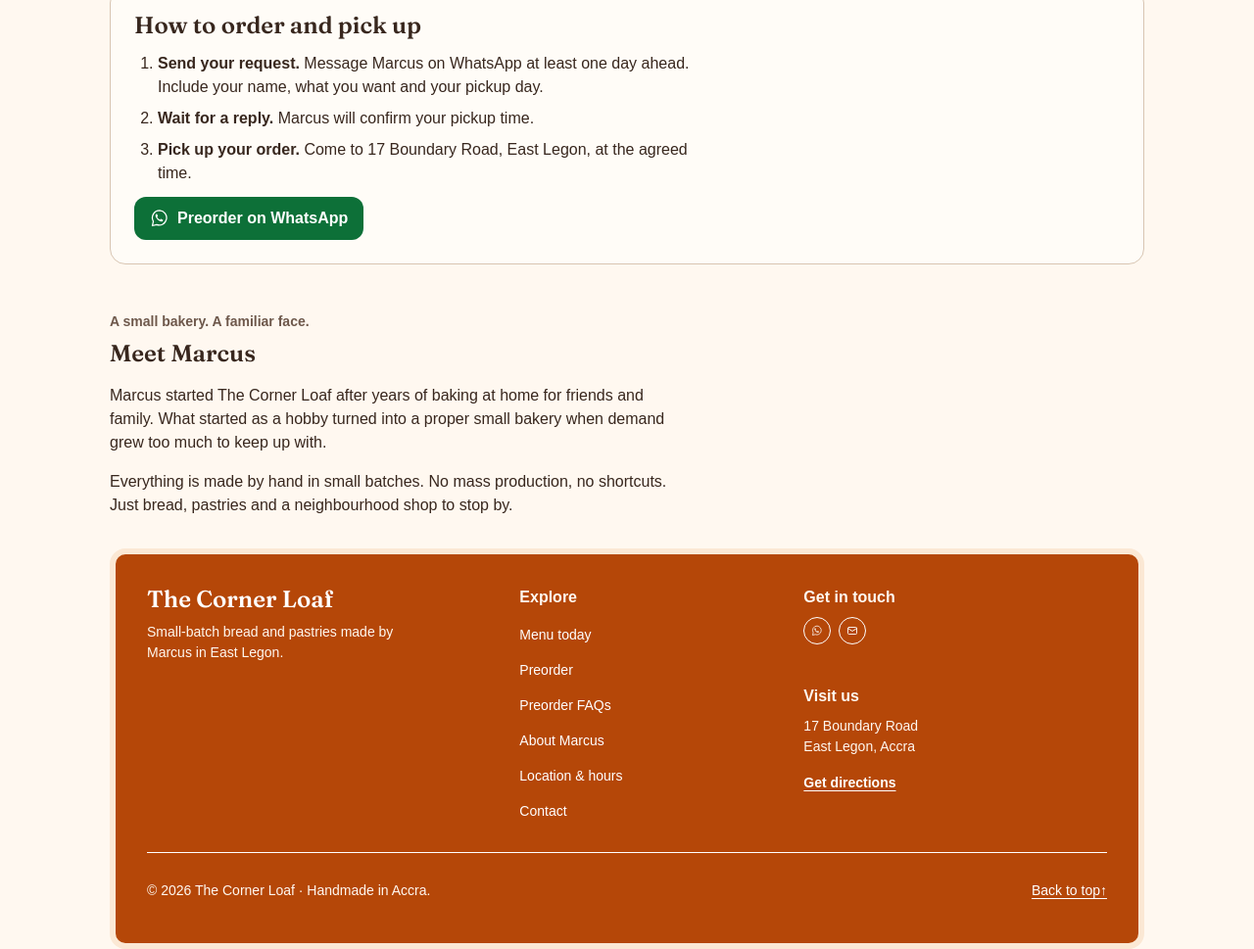
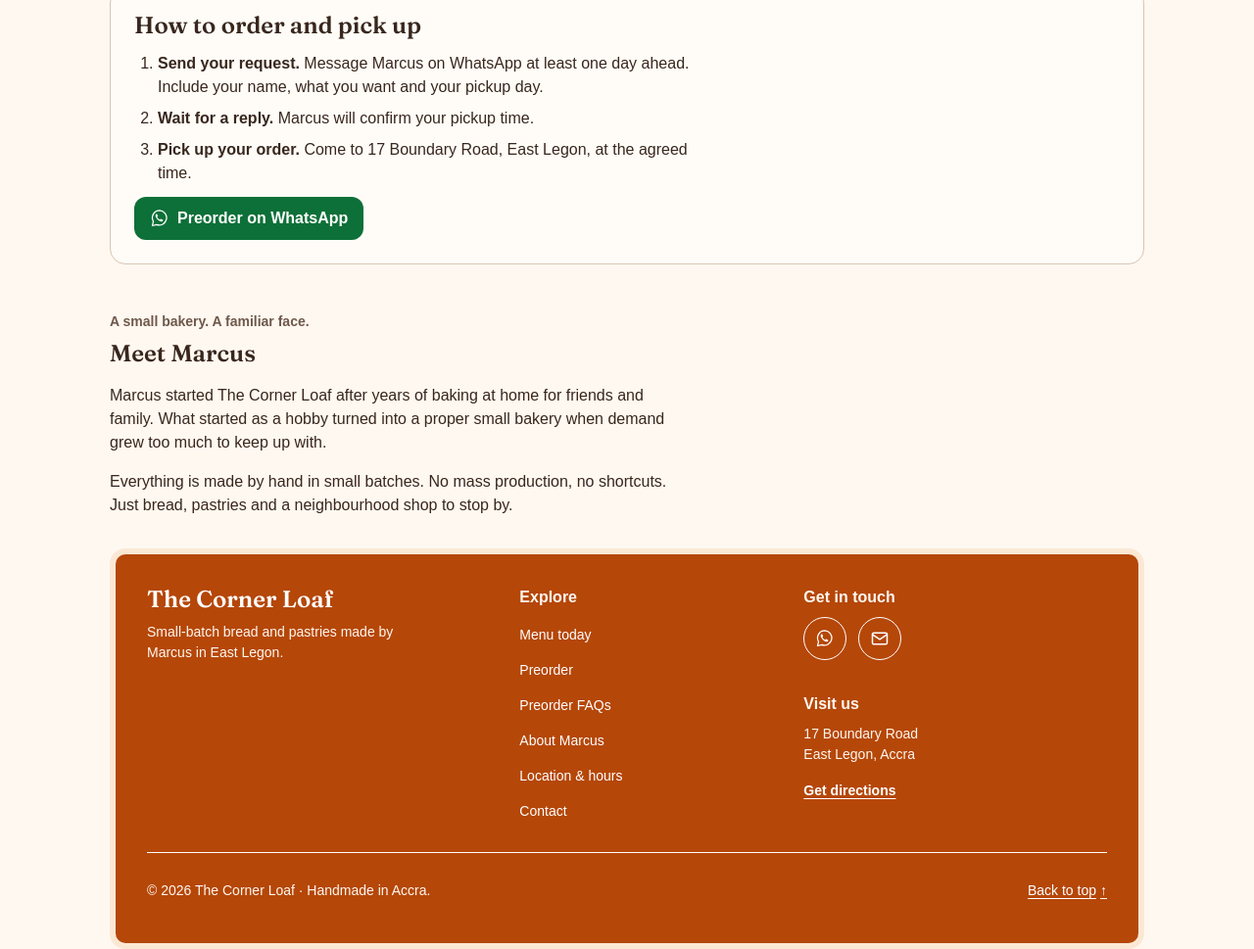
Before and after one commit to esfokom-a/the-corner-loaf, a website: page index.html in a window 1280 px wide. Shown: the part 2059-3028 px from the top of the page at 98% size. Drawn offline with Linux system fonts and the light colour scheme.

Commit message:
fix(footer): use accessible contact icon links

```diff
--- a/css/header-footer.css
+++ b/css/header-footer.css
@@ -198,17 +198,17 @@
 
 .footer-contact-icons {
   display: flex;
+  flex-wrap: wrap;
   align-items: center;
-  gap: var(--space-8);
+  gap: var(--space-12);
 }
 
 .footer-icon-button {
   display: inline-flex;
   align-items: center;
   justify-content: center;
-  width: 1.75rem;
-  height: 1.75rem;
-  min-height: 1.75rem;
+  width: 2.75rem;
+  height: 2.75rem;
   padding: 0;
   border: 1px solid var(--color-footer-highlight);
   border-radius: 50%;
@@ -217,15 +217,15 @@
   text-decoration: none;
 }
 
-.site-footer .footer-icon-button {
-  min-height: 1.75rem;
+.footer-icon-button:hover {
+  background: var(--color-text);
 }
 
 .footer-icon-button img,
 .footer-icon-button svg {
   display: block;
-  width: 0.75rem;
-  height: 0.75rem;
+  width: 1.25rem;
+  height: 1.25rem;
   flex-shrink: 0;
   visibility: visible;
   opacity: 1;
@@ -277,6 +277,7 @@
 }
 
 .footer-bottom a {
+  gap: var(--space-4);
   color: var(--color-footer-highlight);
   text-decoration: underline;
   text-underline-offset: 3px;
--- a/index.html
+++ b/index.html
@@ -15,7 +15,7 @@
       rel="stylesheet"
     />
     <link href="css/styles.css?v=ee03-footer-colors" rel="stylesheet" />
-    <link href="css/header-footer.css?v=ee03-footer" rel="stylesheet" />
+    <link href="css/header-footer.css?v=ee03-footer-icons" rel="stylesheet" />
     <link href="css/bakes.css?v=ee02-layout" rel="stylesheet" />
     <link href="css/visit.css?v=ee03-opening-hours-layout" rel="stylesheet" />
     <link href="css/preorder-contact.css?v=ee03-footer" rel="stylesheet" />
@@ -470,10 +470,10 @@
             <a
               class="footer-icon-button"
               href="https://wa.me/233551000000"
-              aria-label="Contact us on WhatsApp"
+              aria-label="Chat on WhatsApp"
               title="WhatsApp"
             >
-              <img src="assets/whatsapp.svg" alt="" width="26" height="26" />
+              <img src="assets/whatsapp.svg" alt="" width="20" height="20" />
             </a>
 
             <a
```
